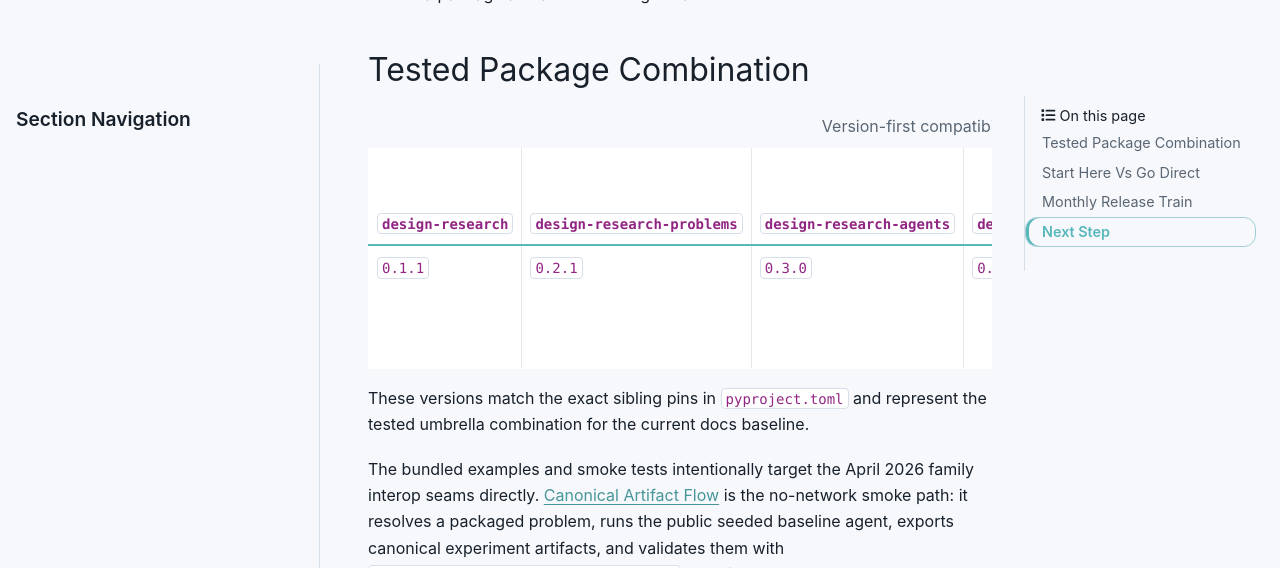
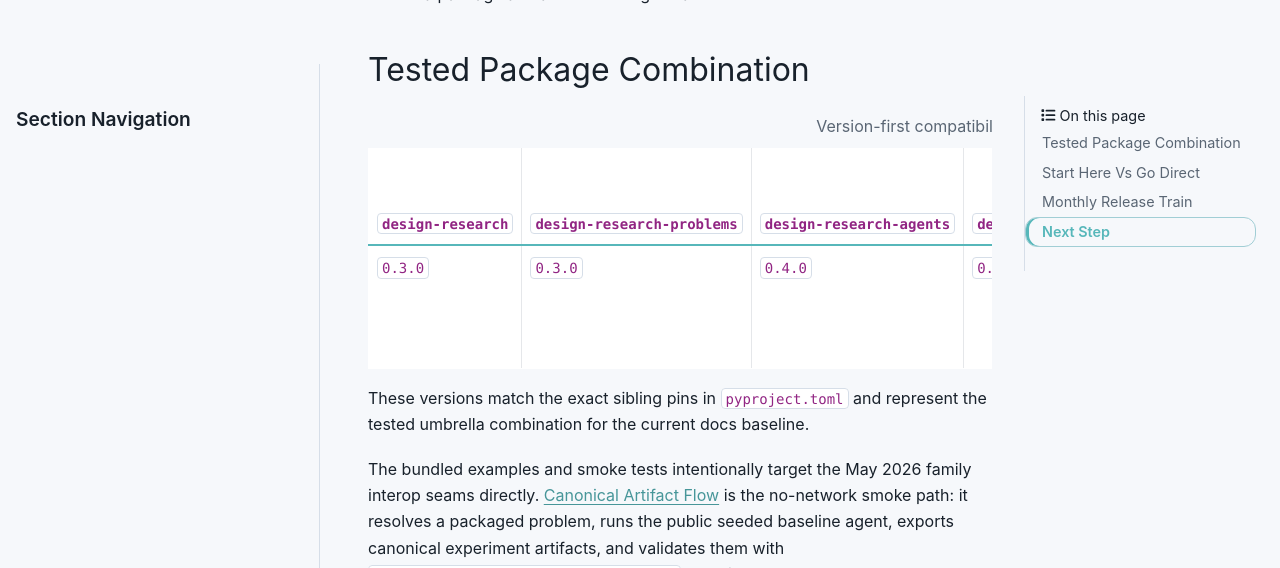
Before and after one commit to cmudrc/design-research, a Sphinx documentation site: the page built from docs/compatibility.rst, in a window 1280 px wide and 900 px high, scrolled down 417 px. Shown: the top 568 px of the window. Built offline with Sphinx 7.4.7 and the PyData theme 0.15.4, drawn with Linux system fonts in a browser that asks for light colours.

Commit message:
Prepare Compass Course release

```diff
--- a/docs/compatibility.rst
+++ b/docs/compatibility.rst
@@ -20,17 +20,17 @@ Tested Package Combination
      - ``design-research-experiments``
      - ``design-research-analysis``
      - Monthly release context
-   * - ``0.1.1``
-     - ``0.2.1``
+   * - ``0.3.0``
      - ``0.3.0``
-     - ``0.1.1``
-     - ``0.1.1``
-     - ``Atlas Alignment - April 2026``
+     - ``0.4.0``
+     - ``0.2.0``
+     - ``0.2.0``
+     - ``Compass Course - May 2026``
 
 These versions match the exact sibling pins in ``pyproject.toml`` and represent
 the tested umbrella combination for the current docs baseline.
 
-The bundled examples and smoke tests intentionally target the April 2026 family
+The bundled examples and smoke tests intentionally target the May 2026 family
 interop seams directly. :doc:`canonical_artifact_flow` is the no-network smoke
 path: it resolves a packaged problem, runs the public seeded baseline agent,
 exports canonical experiment artifacts, and validates them with
--- a/src/design_research/_version.py
+++ b/src/design_research/_version.py
@@ -2,4 +2,4 @@
 
 from __future__ import annotations
 
-__version__ = "0.2.0"
+__version__ = "0.3.0"
```
Also changed, not shown: README.md (+3 -3 lines), docs/prompt_framing_study.rst (+4 -4 lines), pyproject.toml (+4 -4 lines), 5 other files.
